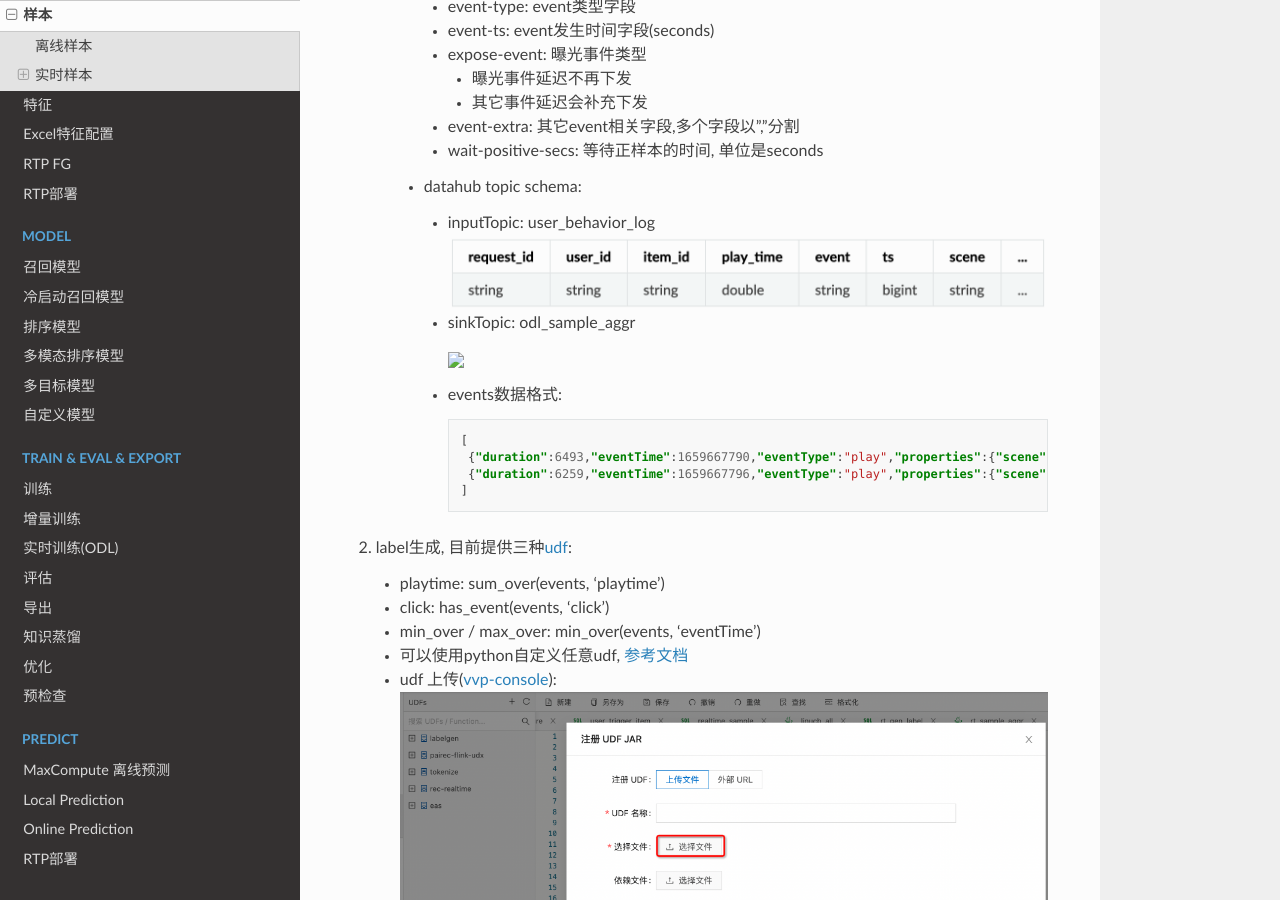
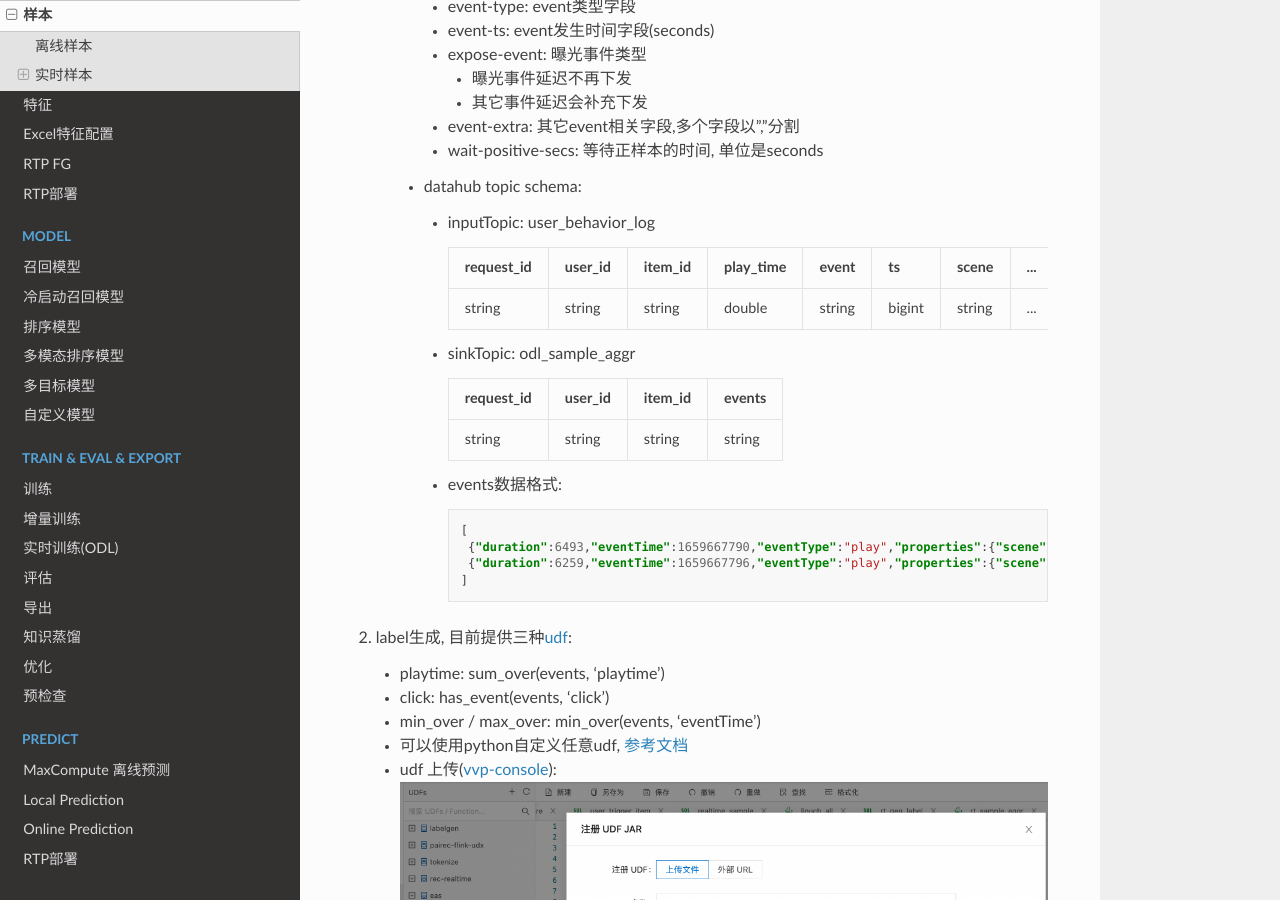
Before and after one commit to alibaba/EasyRec, a Sphinx documentation site: the page built from docs/source/feature/odl_sample.md, in a window 1280 px wide and 900 px high, scrolled down 2001 px. Built offline with Sphinx 7.4.7 and the Read the Docs theme 2.0.0, drawn with Linux system fonts in a browser that asks for light colours; the version number is read from the project's files by our own code.

Commit message:
update table format

````diff
--- a/docs/source/feature/odl_sample.md
+++ b/docs/source/feature/odl_sample.md
@@ -74,9 +74,15 @@
          - wait-positive-secs: 等待正样本的时间, 单位是seconds
       - datahub topic schema:
          - inputTopic: user_behavior_log
-           ![odl_feature_table](../../images/odl_feature_table_1.png)
+           <table class="docutils" border=1>
+           <tr><th> request_id </th><th> user_id </th><th> item_id </th><th> play_time </th><th> event  </th><th>  ts    </th><th> scene  </th><th> ... </th>
+           <tr><td>   string   </td><td>  string </td><td>  string </td><td>   double  </td><td> string </td><td> bigint </td><td> string </td><td> ... </td>
+           </table>
          - sinkTopic: odl_sample_aggr
-           <p><img style="height:75px" src="../_images/odl_feature_table_2.png"></img>
+           <table class="docutils" border=1>
+            <tr> <th>request_id </th><th> user_id </th><th> item_id </th><th> events </th></tr>
+            <tr> <td>  string   </td><td>  string </td><td> string  </td><td> string </td></tr>
+           </table>
          - events数据格式:
            ```json
            [
--- a/docs/source/index.rst
+++ b/docs/source/index.rst
@@ -92,11 +92,11 @@ Welcome to easy_rec's documentation!
 
    reference
    metrics
+   benchmark
    faq
+   get_role_arn
    tf_on_yarn
    emr_tensorboard
-   get_role_arn
-   benchmark
    mnist_demo
 
 
````
Also changed, not shown: docs/images/odl_feature_table_1.png (deleted), docs/images/odl_feature_table_2.png (deleted), 1 other file.
